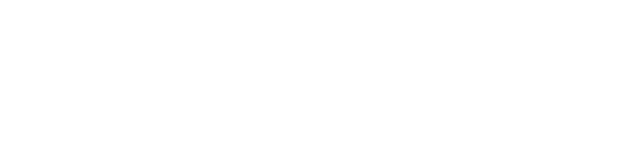
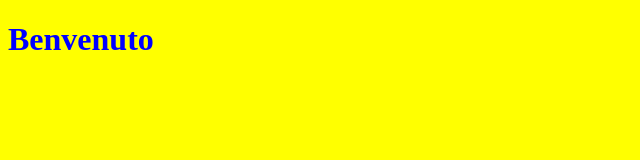
Before and after one commit to AnnaAccardo/SitoProva, a plain HTML site: page index.html in a window 1280 px wide. Shown: the whole page, without its empty margins (0-640 px from the left). Drawn offline with Linux system fonts and the light colour scheme.

Commit message:
Aggiunto font e stile

```diff
--- a/index.html
+++ b/index.html
@@ -3,9 +3,10 @@
 <head>
     <meta charset="UTF-8">
     <meta name="viewport" content="width=device-width, initial-scale=1.0">
-    <title>Document</title>
+    <title>Progetto</title>
+    <link rel="stylesheet" href="style.css">
 </head>
 <body>
-
+    <h1>Benvenuto</h1>
 </body>
 </html>
--- a/style.css
+++ b/style.css
@@ -1 +1,9 @@
-/* css */
+@charset "utf-8";
+
+body{
+    background-color: yellow;
+}
+
+h1{
+    color: blue;
+}
```
